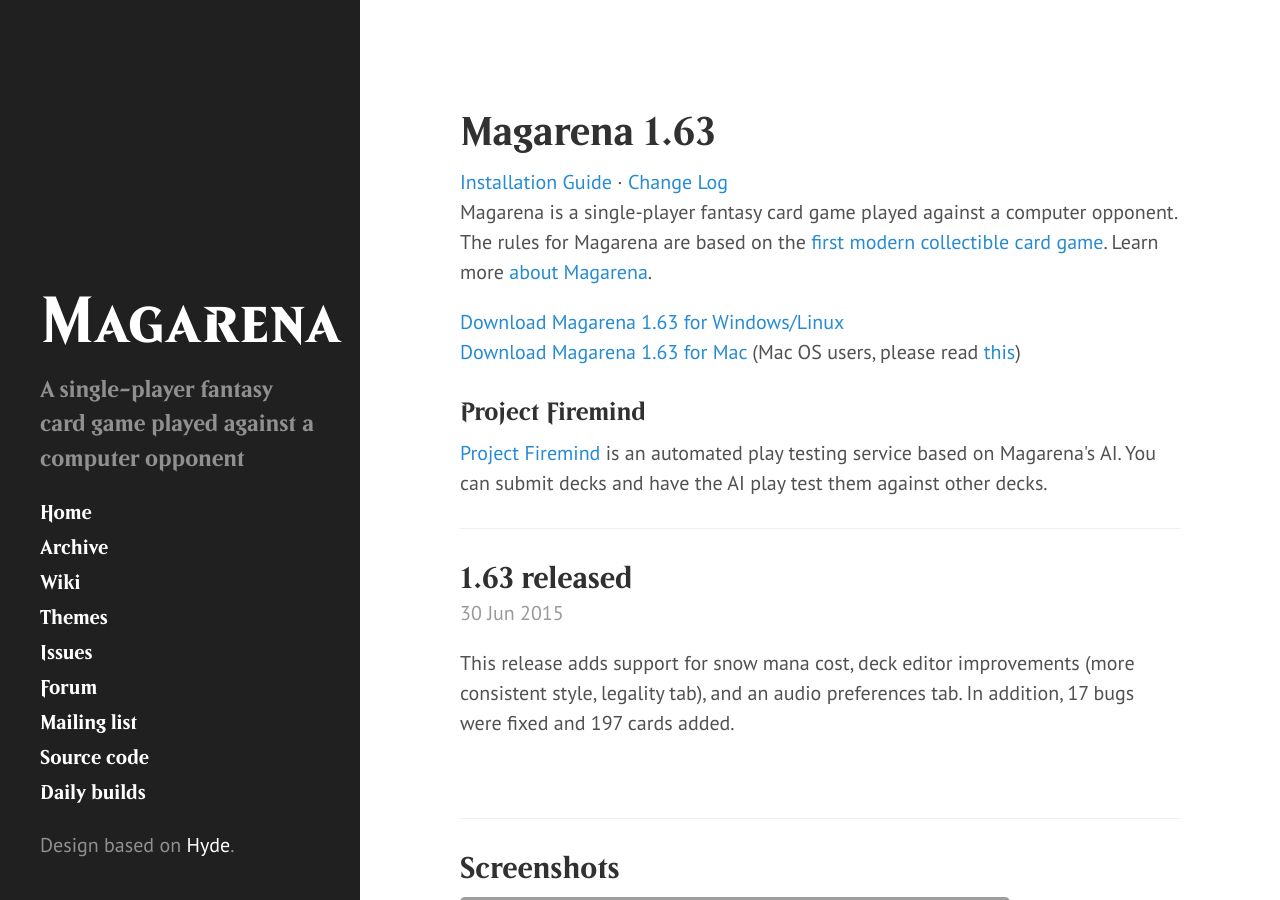
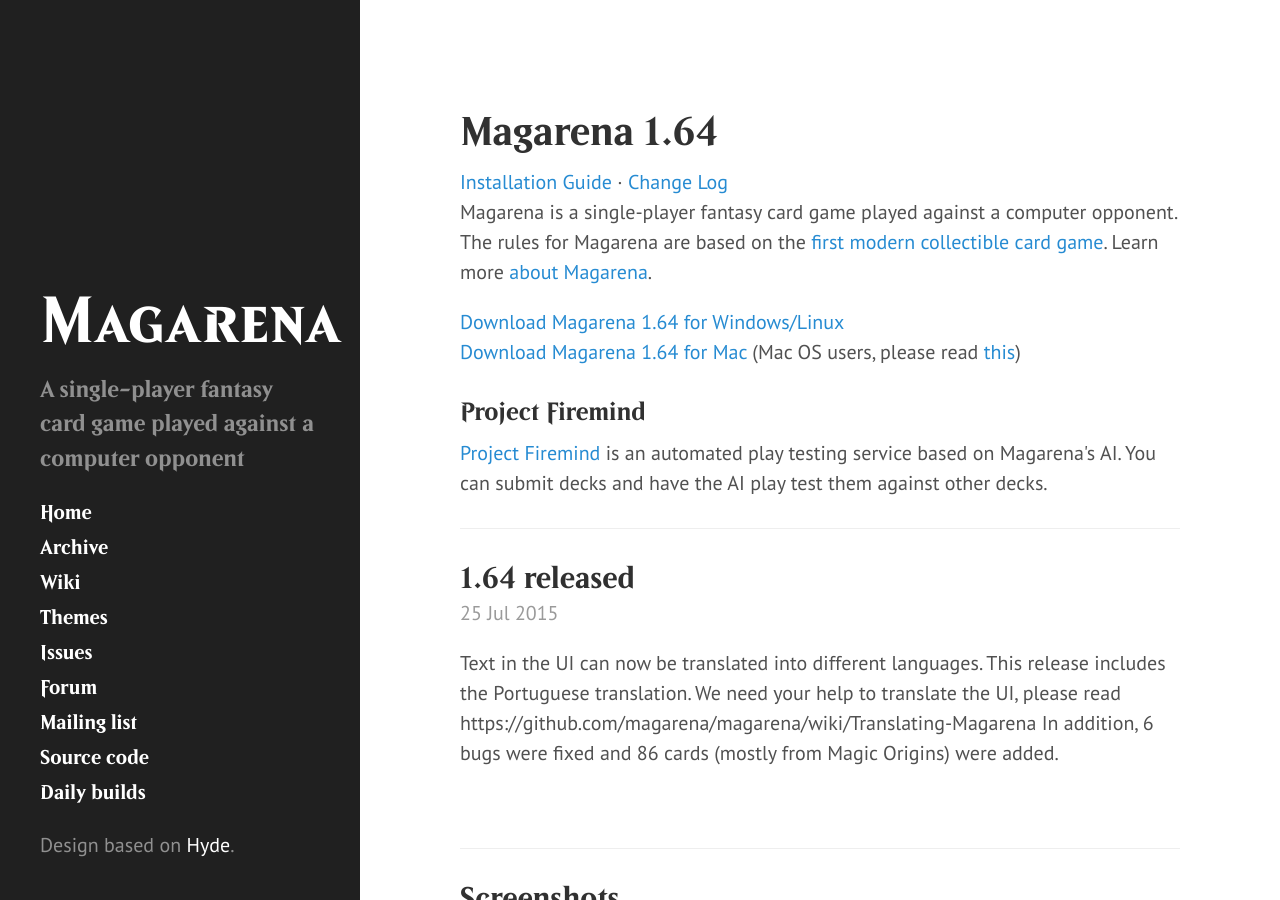
Before and after one commit to magarena/magarena.github.io, a Jekyll site: the page built from index.html, in a window 1280 px wide and 900 px high. Built offline with Jekyll 4.4.1, drawn with Linux system fonts in a browser that asks for light colours; Markdown is read by kramdown in place of the engine named in the settings; the list of posts is cut into pages by our own code; grey boxes are pictures that could not be loaded.

Commit message:
release post for 1.64

```diff
--- a/_config.yml
+++ b/_config.yml
@@ -20,7 +20,7 @@
 paginate:         1
 
 # Custom vars
-version:          '1.63'
+version:          '1.64'
 
 github:
   repo:           //github.com/magarena/magarena
--- /dev/null
+++ b/_posts/2015-07-25-1-64-released.md
@@ -0,0 +1,10 @@
+---
+layout: post
+title: "1.64 released"
+---
+
+Text in the UI can now be translated into different languages. This release
+includes the Portuguese translation. We need your help to translate the UI,
+please read https://github.com/magarena/magarena/wiki/Translating-Magarena
+In addition, 6 bugs were fixed and 86 cards (mostly from Magic Origins) were
+added.
```
